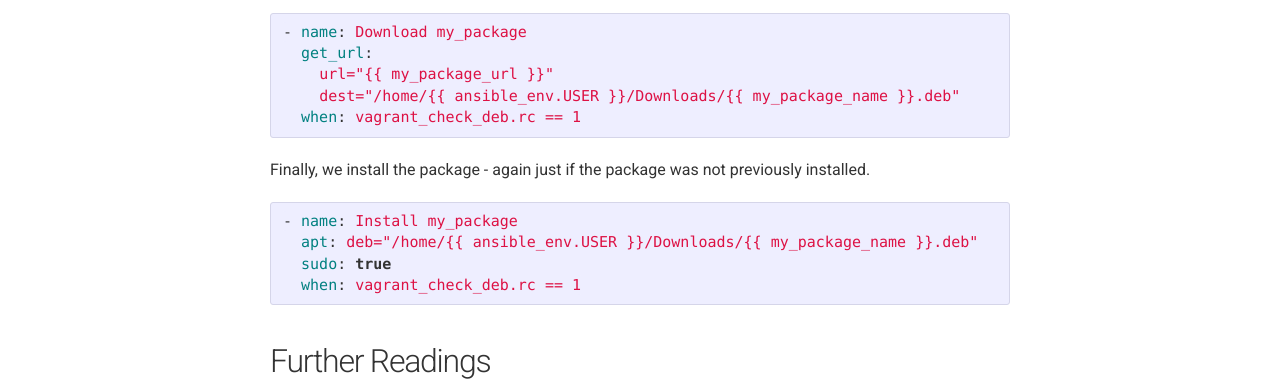
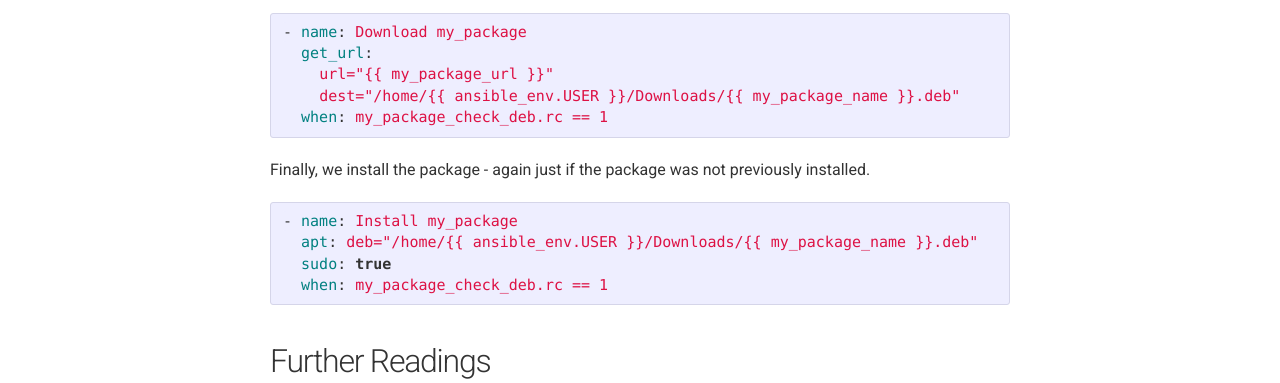
Before and after one commit to chaosmail/chaosmail.github.com, a Jekyll site: the page built from _posts/2015-03-04-install-deb-packages-in-ansible.md, in a window 1280 px wide. Shown: the part 999-1382 px from the top of the page. Built offline with Jekyll 4.4.1, drawn with Linux system fonts in a browser that asks for light colours; nearby versions of some CDN libraries; comment, search, counter and statistics services are not loaded.

Commit message:
Update 2015-03-04-install-deb-packages-in-ansible.md

```diff
--- a/_posts/2015-03-04-install-deb-packages-in-ansible.md
+++ b/_posts/2015-03-04-install-deb-packages-in-ansible.md
@@ -35,7 +35,7 @@ Once we know that a package is not yet installed, we want to download and instal
   get_url:
     url="{{ my_package_url }}"
     dest="/home/{{ ansible_env.USER }}/Downloads/{{ my_package_name }}.deb"
-  when: vagrant_check_deb.rc == 1
+  when: my_package_check_deb.rc == 1
 {% endraw %}
 {% endhighlight %}
 
@@ -46,7 +46,7 @@ Finally, we install the package - again just if the package was not previously i
 - name: Install my_package
   apt: deb="/home/{{ ansible_env.USER }}/Downloads/{{ my_package_name }}.deb"
   sudo: true
-  when: vagrant_check_deb.rc == 1
+  when: my_package_check_deb.rc == 1
 {% endraw %}
 {% endhighlight %}
 
```
